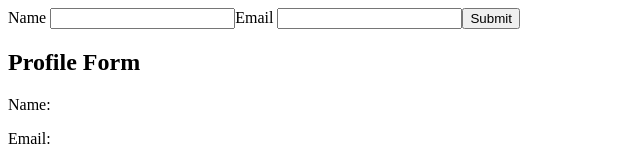
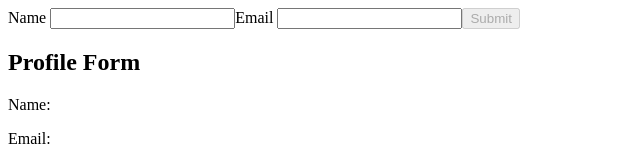
Before and after one commit to sedeeki-v2/angular-tutorial, an Angular app: page / in a window 1280 px wide. Shown: the top 160 px of the page, without its empty margins (0-640 px from the left). Built offline with nearby package versions, Linux system fonts and the light colour scheme.

Commit message:
Learned about validation forms

```diff
--- a/src/app/app.component.ts
+++ b/src/app/app.component.ts
@@ -1,5 +1,5 @@
 import {Component} from '@angular/core';
-import { ReactiveFormsModule, FormControl, FormGroup } from '@angular/forms';
+import { ReactiveFormsModule, FormControl, FormGroup, Validators } from '@angular/forms';
 @Component({
   selector: 'app-root',
   standalone: true,
@@ -14,7 +14,7 @@
       <label>Email
         <input type="email" formControlName="email"/>
       </label>
-      <button type="submit">Submit</button>
+      <button type="submit" [disabled]="!profileForm.valid">Submit</button>
     </form>
 
     <h2>Profile Form</h2>
@@ -26,8 +26,8 @@
 
 export class AppComponent {
   profileForm = new FormGroup({
-    name: new FormControl(''),
-    email: new FormControl(''),
+    name: new FormControl('', Validators.required),
+    email: new FormControl('', [Validators.required, Validators.email]),
   });
 
   handleSubmit() {
```
